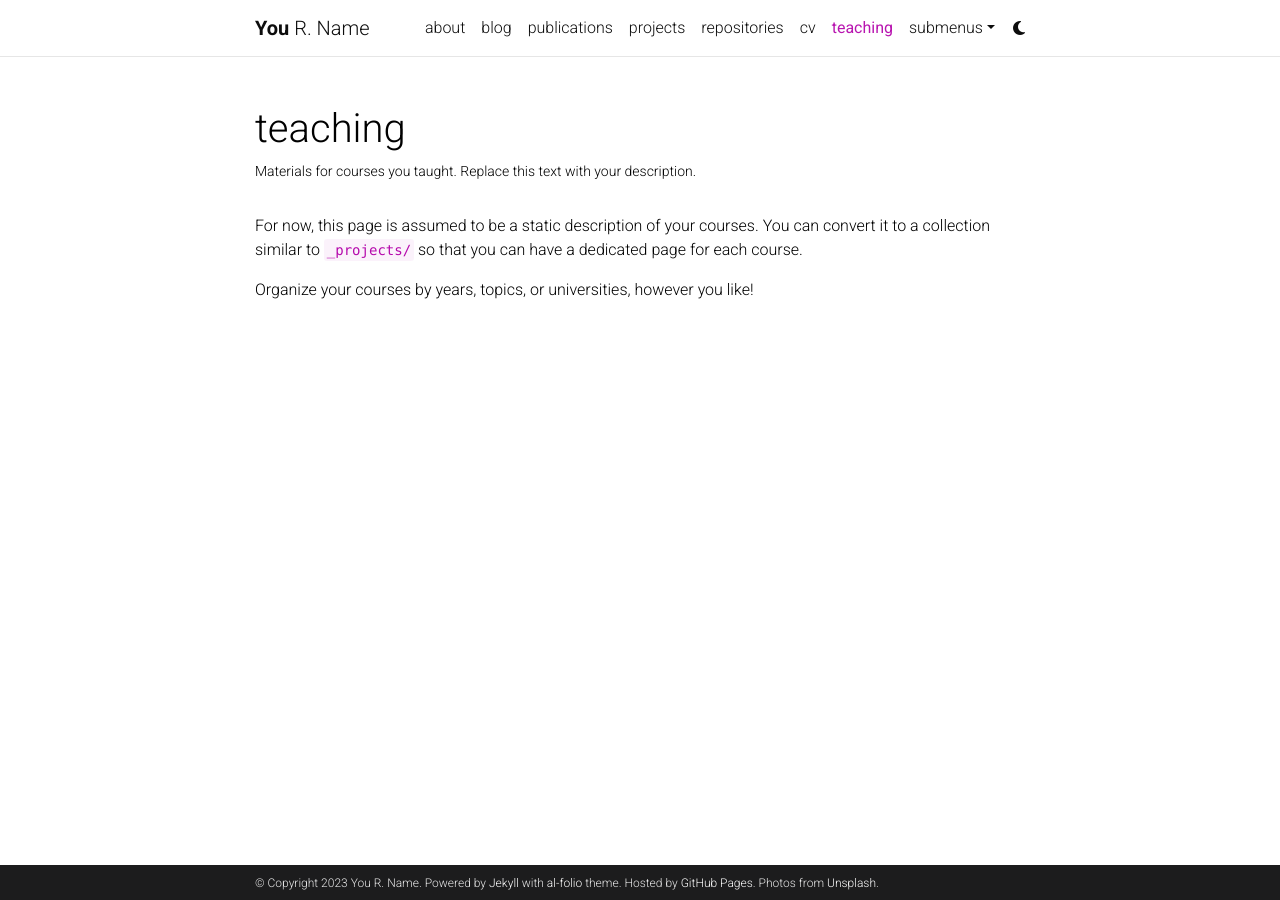
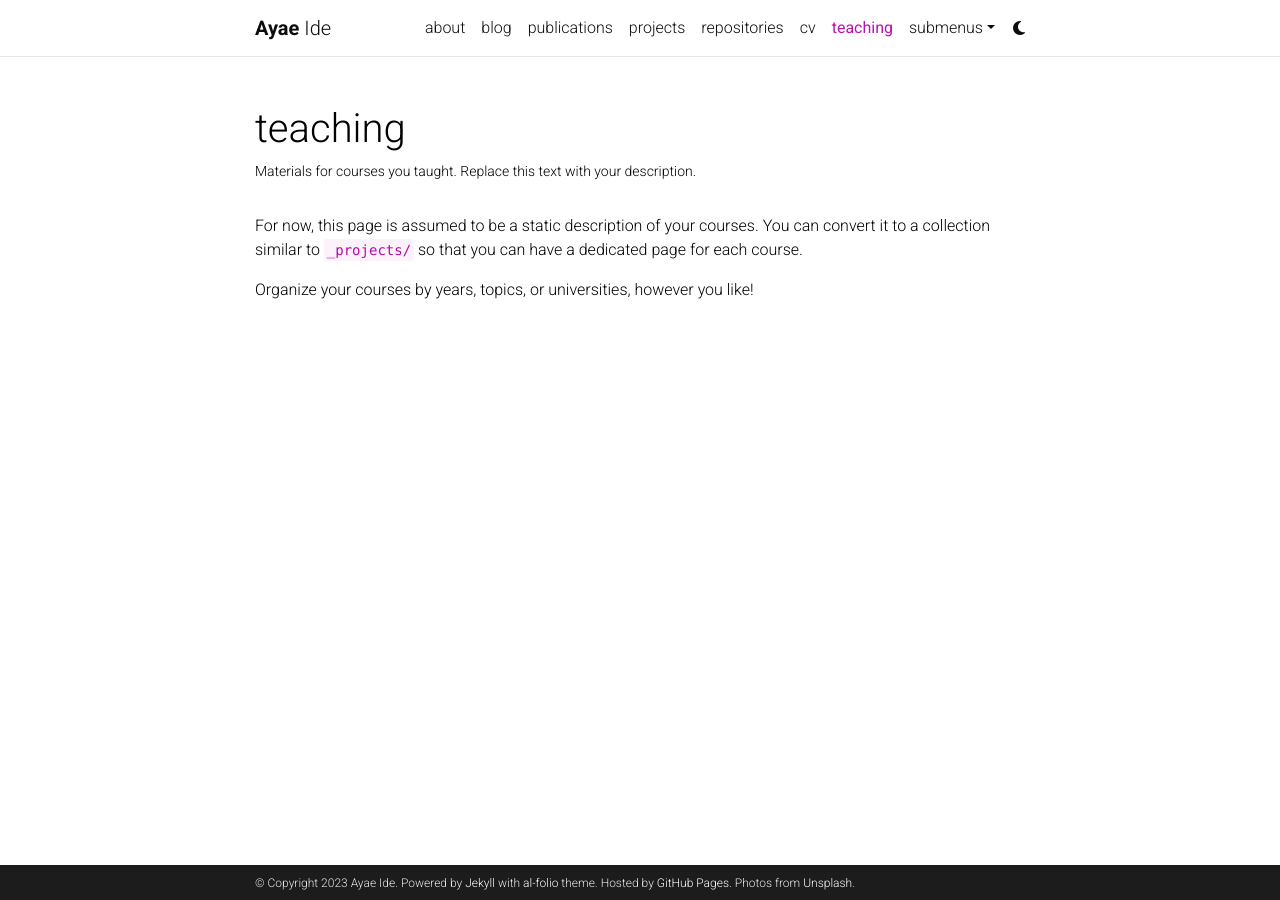
Before and after one commit to ayaeide/ayaeide.github.io, a Jekyll site: the page built from _pages/teaching.md, in a window 1280 px wide. Built offline with Jekyll 4.4.1, drawn with Linux system fonts in a browser that asks for light colours; comment, search, counter and statistics services are not loaded; a style sheet for code colours, icons or effects is not loaded.

Commit message:
initial commit

```diff
--- a/_config.yml
+++ b/_config.yml
@@ -3,9 +3,9 @@
 # -----------------------------------------------------------------------------
 
 title: blank # the website title (if blank, full name will be used instead)
-first_name: You
-middle_name: R.
-last_name: Name
+first_name: Ayae
+middle_name:
+last_name: Ide
 email: you@example.com
 description: > # the ">" symbol means to ignore newlines until "footer_text:"
   A simple, whitespace theme for academics. Based on [*folio](https://github.com/bogoli/-folio) design.
@@ -18,8 +18,8 @@
 lang: en # the language of your site (for example: en, fr, cn, ru, etc.)
 icon: ⚛️  # the emoji used as the favicon (alternatively, provide image name in /assets/img/)
 
-url: https://alshedivat.github.io # the base hostname & protocol for your site
-baseurl: /al-folio # the subpath of your site, e.g. /blog/
+url: https://ayaeide.github.io # the base hostname & protocol for your site
+baseurl: # the subpath of your site, e.g. /blog/
 last_updated: false # set to true if you want to display last updated in the footer
 impressum_path:  # set to path to include impressum link in the footer, use the same path as permalink in a page, helps to conform with EU GDPR
 
```
